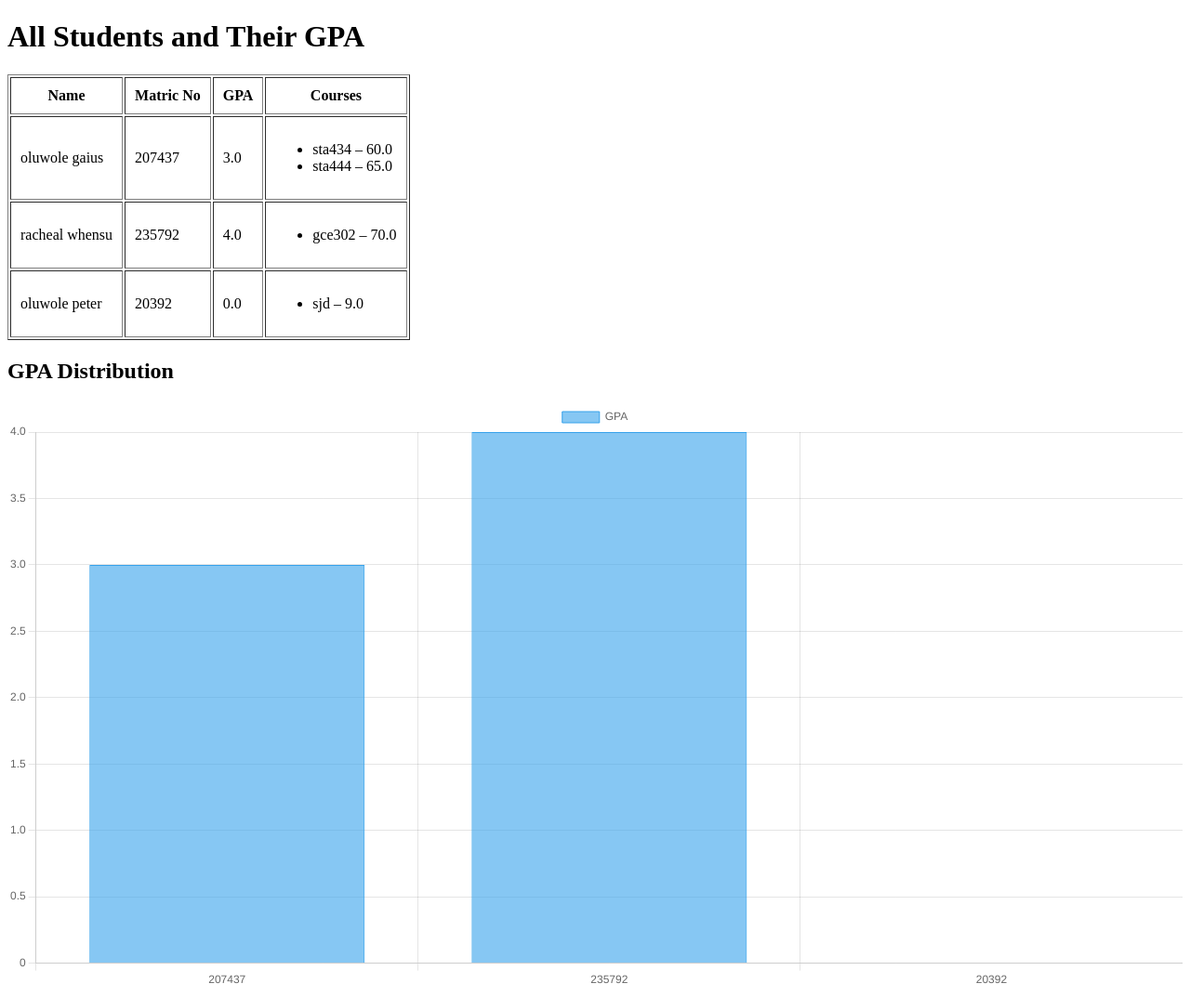
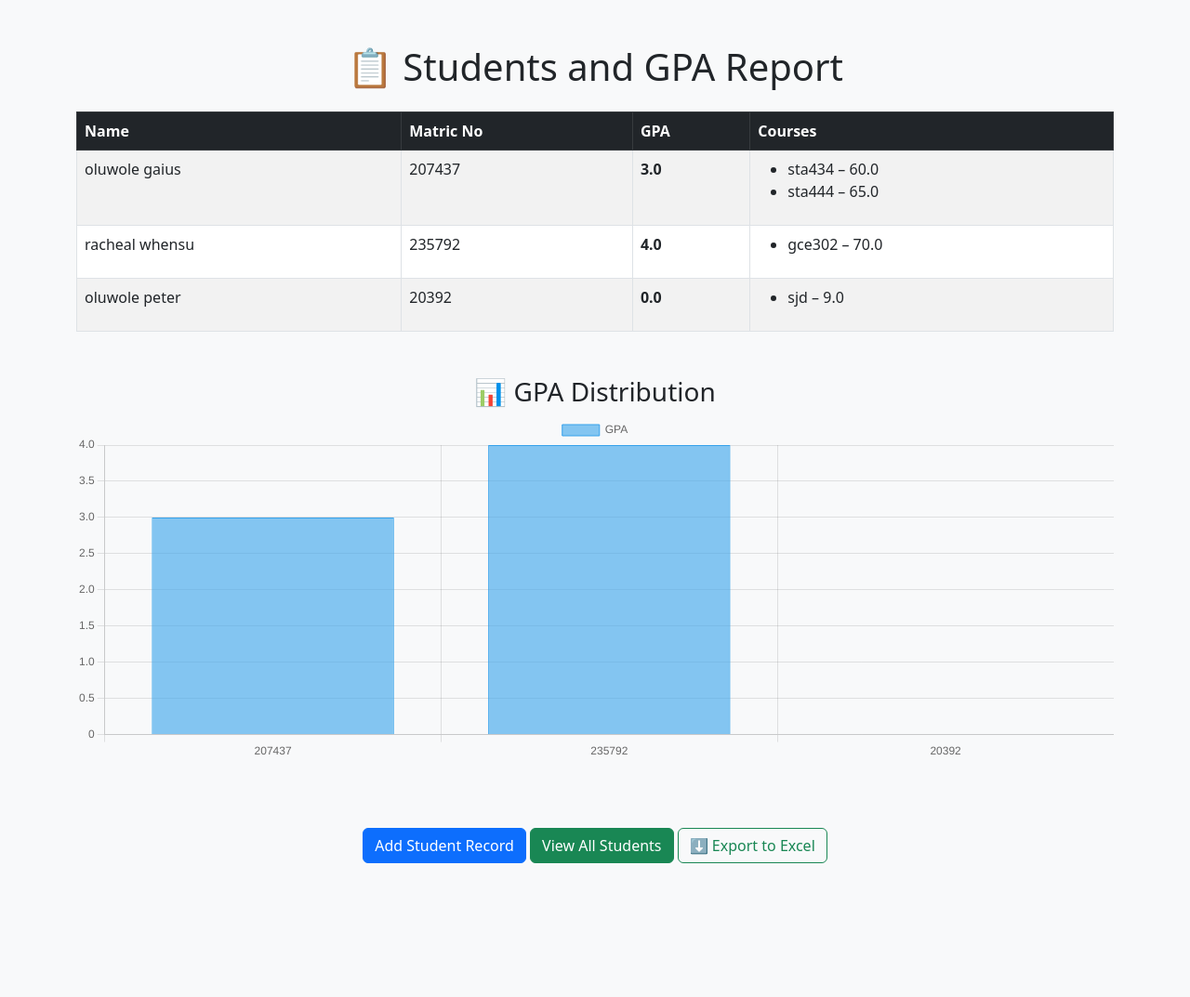
Before and after one commit to gaiuso33/student-course-manager, a Flask app: page /students in a window 1280 px wide. Shown: the whole page at 93% size. After the commit the page ends 929 px from the top, so only its background shows below. Run offline with Flask 3, Linux system fonts and the light colour scheme.

Commit message:
Added Excel export for student records

```diff
--- a/app.py
+++ b/app.py
@@ -3,6 +3,10 @@ from flask_sqlalchemy import SQLAlchemy
 import os
 from forms import StudentForm
 from flask import request, redirect, url_for
+import pandas as pd
+from flask import send_file
+from io import BytesIO
+
 
 app = Flask(__name__)
 app.config['SECRET_KEY'] = 'mysecretkey'
@@ -93,7 +97,30 @@ def list_students():
 
     return render_template('students.html', students=student_data)
 
+@app.route('/export/excel')
+def export_excel():
+    students = Student.query.all()
+    data = []
 
+    for student in students:
+        gpa = calculate_gpa(student.courses)
+        for course in student.courses:
+            data.append({
+                'Name': student.name,
+                'Matric No': student.matric_no,
+                'Course': course.course_name,
+                'Score': course.score,
+                'GPA': gpa
+            })
+
+    df = pd.DataFrame(data)
+
+    output = BytesIO()
+    with pd.ExcelWriter(output, engine='openpyxl') as writer:
+        df.to_excel(writer, index=False, sheet_name='Student Records')
+    output.seek(0)
+
+    return send_file(output, download_name="student_records.xlsx", as_attachment=True)
 
 if __name__ == '__main__':
     app.run(debug=True)
--- a/templates/students.html
+++ b/templates/students.html
@@ -1,24 +1,34 @@
 <!DOCTYPE html>
-<html>
+<html lang="en">
 <head>
-    <title>Student List & GPA</title>
+    <meta charset="UTF-8" />
+    <meta name="viewport" content="width=device-width, initial-scale=1.0" />
+    <meta http-equiv="X-UA-Compatible" content="IE=edge" />
+    <meta name="description" content="Student GPA Dashboard" />
+    <meta name="author" content="Oluwole Qwerty" />
+    <title>Students and GPA Report</title>
+    <link href="https://cdn.jsdelivr.net/npm/bootstrap@5.3.0/dist/css/bootstrap.min.css" rel="stylesheet">
     <script src="https://cdn.jsdelivr.net/npm/chart.js"></script>
 </head>
+<body class="bg-light text-dark">
+    <div class="container py-5">
+        <h1 class="text-center mb-4">📋 Students and GPA Report</h1>
 
-<body>
-    <h1>All Students and Their GPA</h1>
-    <table border="1" cellpadding="10">
+        <table class="table table-bordered table-striped">
+            <thead class="table-dark">
                 <tr>
                     <th>Name</th>
                     <th>Matric No</th>
                     <th>GPA</th>
                     <th>Courses</th>
                 </tr>
+            </thead>
+            <tbody>
                 {% for student in students %}
                 <tr>
                     <td>{{ student.name }}</td>
                     <td>{{ student.matric }}</td>
-            <td>{{ student.gpa }}</td>
+                    <td><strong>{{ student.gpa }}</strong></td>
                     <td>
                         <ul>
                             {% for course in student.courses %}
@@ -28,13 +38,21 @@
                     </td>
                 </tr>
                 {% endfor %}
+            </tbody>
         </table>
-    <h2>GPA Distribution</h2>
-<canvas id="gpaChart" width="600" height="300"></canvas>
+
+        <h3 class="text-center mt-5">📊 GPA Distribution</h3>
+        <canvas id="gpaChart" height="100"></canvas>
+    </div>
+    <div class="text-center my-4">
+        <a href="/add" class="btn btn-primary">Add Student Record</a>
+        <a href="/students" class="btn btn-success">View All Students</a>
+            <a href="/export/excel" class="btn btn-outline-success">⬇️ Export to Excel</a>
+    </div>
 
     <script>
-    const labels = {{ students | map(attribute='matric') | list | tojson }};
-    const gpaData = {{ students | map(attribute='gpa') | list | tojson }};
+        const labels = {{ students | map(attribute='matric') | list | tojson | safe }};
+        const gpaData = {{ students | map(attribute='gpa') | list | tojson | safe }};
 
         const ctx = document.getElementById('gpaChart').getContext('2d');
         const gpaChart = new Chart(ctx, {
@@ -53,12 +71,14 @@
                 scales: {
                     y: {
                         suggestedMin: 0,
-                    suggestedMax: 4
+                        suggestedMax: 4,
+                        ticks: {
+                            stepSize: 0.5
+                        }
                     }
                 }
             }
         });
     </script>
-
 </body>
 </html>
```
Also changed, not shown: requirements.txt (+8 -0 lines), templates/add_student.html (+22 -11 lines), templates/index.html (+16 -4 lines), README.md, data.db. Lines whose indentation alone changed are shown as unchanged.
